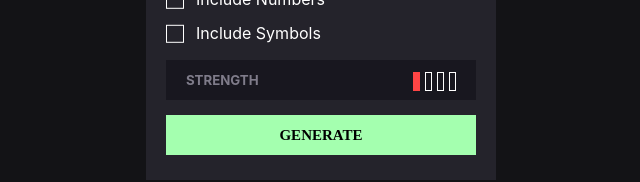
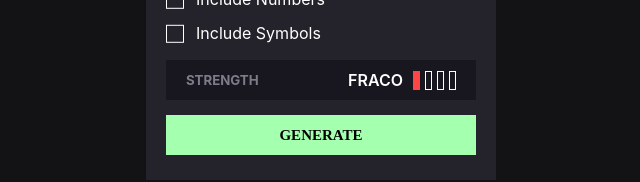
Before and after one commit to andeerlb/gerador-senha-react, a React (Create React App) app: page / in a window 1280 px wide. Shown: the part 460-642 px from the top of the page, without its empty margins (319-959 px from the left). Built offline with nearby package versions, Linux system fonts and the light colour scheme.

Commit message:
ajuste regra de validação da senha

```diff
--- a/src/components/GeradorSenha/GeradorSenha.js
+++ b/src/components/GeradorSenha/GeradorSenha.js
@@ -33,10 +33,11 @@ const ForcaDaSenha = () => {
         <div className={styles.containerStrength}>
             <h5>STRENGTH</h5>
             <div>
+                <span>{geradorSenhacontext.geradorSenha.forcaSenha.texto}</span>
                 <div className={[styles.strength, styles.weak].join(' ')}></div>
-                <div className={[styles.strength, geradorSenhacontext.geradorSenha.strength >= 2 && styles.weak].join(' ')}></div>
-                <div className={[styles.strength, geradorSenhacontext.geradorSenha.strength >= 3 && styles.medium].join(' ')}></div>
-                <div className={[styles.strength, geradorSenhacontext.geradorSenha.strength === 4 && styles.strong].join(' ')}></div>
+                <div className={[styles.strength, geradorSenhacontext.geradorSenha.forcaSenha.strength >= 2 && styles.weak].join(' ')}></div>
+                <div className={[styles.strength, geradorSenhacontext.geradorSenha.forcaSenha.strength >= 3 && styles.medium].join(' ')}></div>
+                <div className={[styles.strength, geradorSenhacontext.geradorSenha.forcaSenha.strength === 4 && styles.strong].join(' ')}></div>
             </div>
         </div>
     )
@@ -73,34 +74,58 @@ const gerarListaDeChars = (geradorSenha) => {
 }
 
 const regraParaVerificarAForcaDaSenha = (geradorSenha) => {
-    let strength = 0;
+    let forcaSenha =  {
+        strength: 0,
+        texto: 'FRACO'
+    };
+
     if(geradorSenha.isUppercase){
-        strength += 1;
+        forcaSenha.strength += 1;
     }
 
     if(geradorSenha.isLowercase){
-        strength += 1;
+        forcaSenha.strength += 1;
     }
 
     if(geradorSenha.hasNumbers){
-        strength += 1;
+        forcaSenha.strength += 1;
     }
 
     if(geradorSenha.hasSymbols){
-        strength += 1;
+        forcaSenha.strength += 1;
     }
 
     if(geradorSenha.length < 20) {
-        strength = 1;
+        forcaSenha.strength = 1;
     }
 
-    return strength;
+
+    if(forcaSenha.strength <= 1) {
+        forcaSenha.texto = 'FRACO';
+    }
+
+    if(forcaSenha.strength === 2) {
+        forcaSenha.texto = 'FRACO';
+    }
+
+    if(forcaSenha.strength === 3) {
+        forcaSenha.texto = 'MÉDIO';
+    }
+
+    if(forcaSenha.strength >= 4) {
+        forcaSenha.texto = 'FORTE';
+    }
+
+    return forcaSenha;
 }
 
 const GeradorSenha = () => {
     const inputPasswordContext = useContext(InputPasswordContext);
     const [geradorSenha, setGeradorSenha] = useState({
-        strength: 0,
+        forcaSenha: {
+            strength: 0,
+            texto: 'FRACO'
+        },
         length: CHARACTER_LENGTH_MIN,
         isUppercase: false,
         isLowercase: false,
@@ -108,10 +133,10 @@ const GeradorSenha = () => {
         hasSymbols: false
     });
 
-    const setStrength = (strength) => {
+    const setStrength = (forcaSenha) => {
         setGeradorSenha({
             ...geradorSenha,
-            strength: strength
+            forcaSenha: forcaSenha
         })
     }
 
@@ -158,8 +183,8 @@ const GeradorSenha = () => {
             password += CHARS.substring(numeroAleatorio, numeroAleatorio+1);
         }
 
-        let strength = regraParaVerificarAForcaDaSenha(geradorSenha);
-        setStrength(strength);
+        let forcaSenha = regraParaVerificarAForcaDaSenha(geradorSenha);
+        setStrength(forcaSenha);
         inputPasswordContext.changePassword(password);
     }
 
--- a/src/components/GeradorSenha/GeradorSenha.module.css
+++ b/src/components/GeradorSenha/GeradorSenha.module.css
@@ -73,6 +73,13 @@
     display: flex;
     flex-direction: row;
     height: 17px;
+    align-items: center;
+    color: white;
+    font-weight: 600;
+}
+
+.containerStrength > div span {
+    margin-right: 5px;
 }
 
 .containerStrength > h5 {
```
